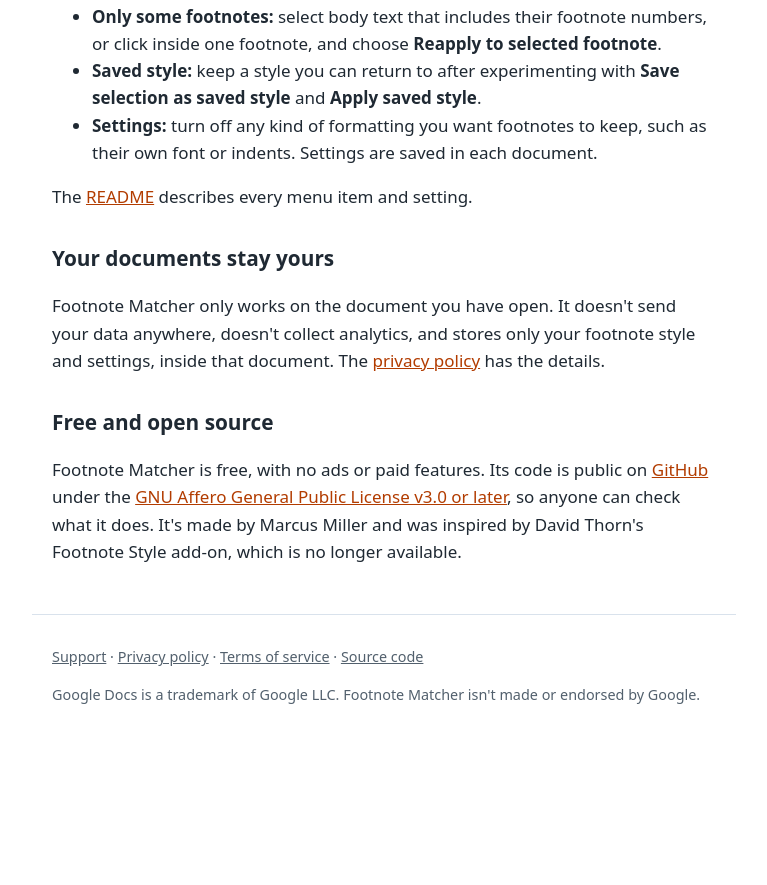
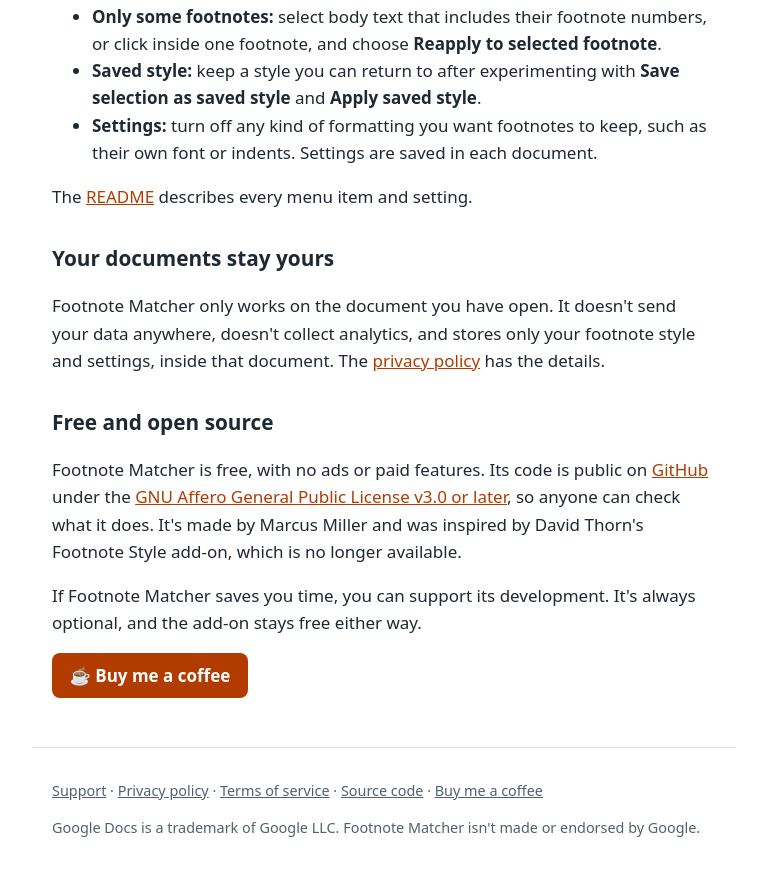
Before and after one commit to Tanman310/Footnote-Matcher, a plain HTML site: page site/index.html in a window 1280 px wide. Shown: the part 845-1730 px from the top of the page, without its empty margins (256-1023 px from the left). Before the commit the page ends 1597 px from the top, so only its background shows below. Drawn offline with Linux system fonts and the light colour scheme.

Commit message:
Add a Buy Me a Coffee link to the website (#27)
Add a "Buy me a coffee" button under "Free and open source" on the home
page and a link in the footer of every page. It's a plain link styled
with the site's own CSS: no Buy Me a Coffee script or hosted image, so
the site still loads nothing from other services.


Claude-Session: https://claude.ai/code/session_01TCpvTZsAztqCAYr6zgmhJR

Co-authored-by: Claude Opus 5.5 <noreply@anthropic.com>

```diff
--- a/site/index.html
+++ b/site/index.html
@@ -53,10 +53,12 @@
 
     <h2>Free and open source</h2>
     <p>Footnote Matcher is free, with no ads or paid features. Its code is public on <a href="https://github.com/Tanman310/Footnote-Matcher">GitHub</a> under the <a href="https://github.com/Tanman310/Footnote-Matcher/blob/main/LICENSE">GNU Affero General Public License v3.0 or later</a>, so anyone can check what it does. It's made by Marcus Miller and was inspired by David Thorn's Footnote Style add-on, which is no longer available.</p>
+    <p>If Footnote Matcher saves you time, you can support its development. It's always optional, and the add-on stays free either way.</p>
+    <p><a class="button" href="https://buymeacoffee.com/tanman310">☕ Buy me a coffee</a></p>
   </main>
 
   <footer>
-    <p><a href="support.html">Support</a> · <a href="privacy.html">Privacy policy</a> · <a href="terms.html">Terms of service</a> · <a href="https://github.com/Tanman310/Footnote-Matcher">Source code</a></p>
+    <p><a href="support.html">Support</a> · <a href="privacy.html">Privacy policy</a> · <a href="terms.html">Terms of service</a> · <a href="https://github.com/Tanman310/Footnote-Matcher">Source code</a> · <a href="https://buymeacoffee.com/tanman310">Buy me a coffee</a></p>
     <p>Google Docs is a trademark of Google LLC. Footnote Matcher isn't made or endorsed by Google.</p>
   </footer>
 </body>
--- a/site/style.css
+++ b/site/style.css
@@ -93,6 +93,18 @@ a { color: var(--accent); }
   padding: 0.75rem 1rem;
 }
 
+.button {
+  display: inline-block;
+  padding: 0.55rem 1.1rem;
+  border-radius: 8px;
+  background: var(--accent);
+  color: var(--background);
+  font-weight: 600;
+  text-decoration: none;
+}
+
+.button:hover, .button:focus-visible { opacity: 0.9; text-decoration: underline; }
+
 code {
   font-size: 0.95em;
   background: var(--panel);
```
Also changed, not shown: site/privacy.html (+1 -1 lines), site/support.html (+1 -1 lines), site/terms.html (+1 -1 lines), 1 other file.
